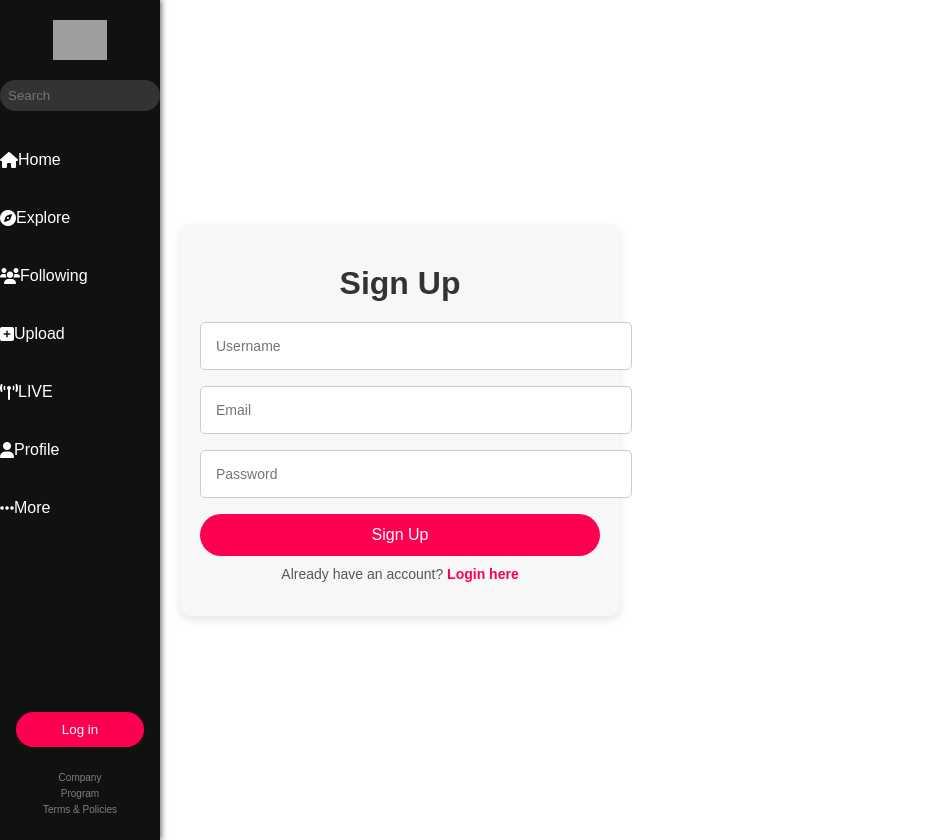
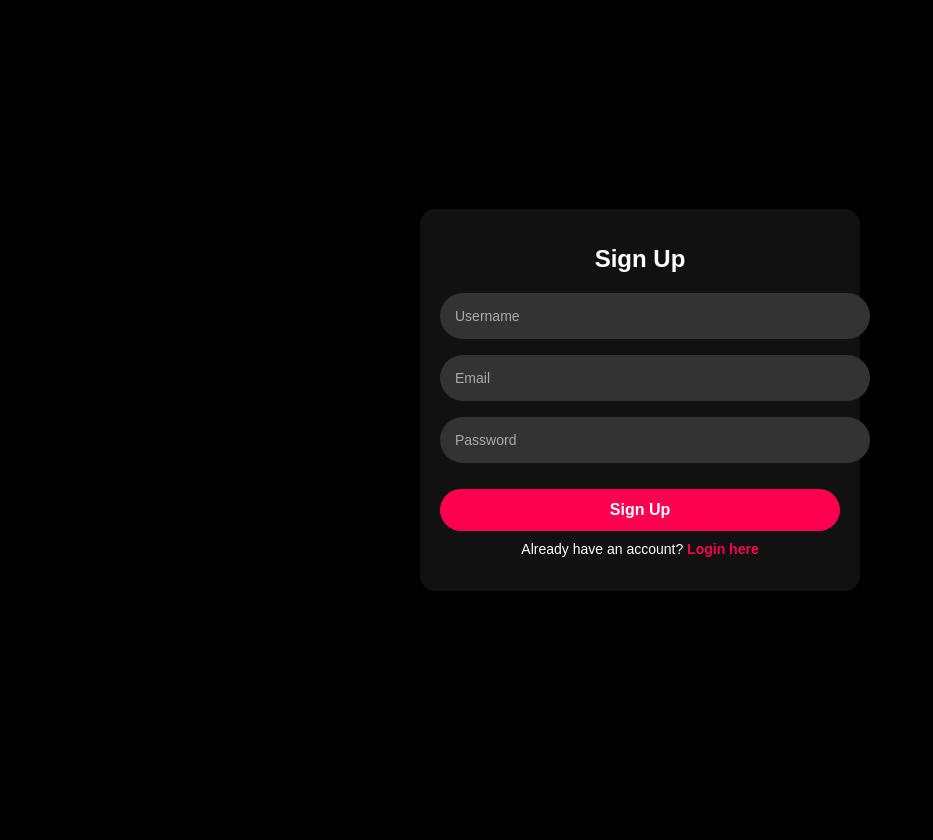
Before and after one commit to RonaldReddy024/desibeatz, a Python web app: template templates/signup.html in a window 1280 px wide. Shown: the whole page, without its empty margins (0-933 px from the left). After the commit the page ends 591 px from the top, so only its background shows below. Run offline with Jinja, Linux system fonts and the light colour scheme; the template is opened without the code that fills it, so the values that code supplies are empty; grey boxes are pictures that could not be loaded.

Commit message:
Update signup.html

```diff
--- a/templates/signup.html
+++ b/templates/signup.html
@@ -6,173 +6,74 @@
   <title>Sign Up | DesiBeats</title>
   <link href="https://cdnjs.cloudflare.com/ajax/libs/font-awesome/6.0.0/css/all.min.css" rel="stylesheet">
   <style>
-    body, html {
+    body {
       margin: 0;
-      padding: 0;
-      font-family: 'Arial', sans-serif;
-      height: 100%;
-      display: flex;
-      background-color: #fff;
-    }
-    .sidebar {
-      position: fixed;
-      top: 0;
-      left: 0;
-      width: 160px;
-      height: 100%;
-      background-color: #111;
-      display: flex;
-      flex-direction: column;
-      align-items: center;
-      padding: 20px 0;
-      box-shadow: 2px 0 5px rgba(0,0,0,0.5);
-    }
-    .logo {
-      display: flex;
-      align-items: center;
-      justify-content: center;
-      margin-bottom: 20px;
-    }
-    .logo img {
-      height: 40px;
-    }
-    .search-container {
-      width: 100%;
-      padding: 0 10px;
-      margin-bottom: 20px;
-    }
-    .search-container input {
-      width: 100%;
-      padding: 8px;
-      border-radius: 20px;
-      border: none;
-      background-color: #333;
-      color: white;
-    }
-    nav {
-      width: 100%;
-      flex-grow: 1;
-      display: flex;
-      flex-direction: column;
-      align-items: center;
-    }
-    nav a {
-      color: white;
-      text-decoration: none;
-      margin: 10px 0;
-      display: flex;
-      align-items: center;
-      width: 100%;
-      padding: 10px 20px;
-      border-radius: 10px;
-    }
-    nav a.active, nav a:hover {
-      background-color: #ff0050;
-    }
-    .login-button {
-      background-color: #ff0050;
-      color: white;
-      border: none;
-      padding: 10px 20px;
-      width: 80%;
-      border-radius: 20px;
-      margin-bottom: 20px;
-      cursor: pointer;
-    }
-    .footer p {
-      color: grey;
-      font-size: 10px;
-      text-align: center;
-      margin: 5px 0;
-    }
-    #content {
-      margin-left: 160px;
-      flex-grow: 1;
+      font-family: Arial, sans-serif;
+      background-color: #000;
       display: flex;
       justify-content: center;
       align-items: center;
       height: 100vh;
-      background-color: #fff;
-      color: #000;
+      color: white;
+    }
+    .container {
+      max-width: 400px;
+      width: 100%;
       padding: 20px;
-    }
-    /* Signup form styling */
-    .signup-form {
-      width: 100%;
-      max-width: 400px;
-      background-color: #f7f7f7;
-      padding: 20px;
-      border-radius: 10px;
-      box-shadow: 0 4px 8px rgba(0,0,0,0.1);
+      background-color: #111;
+      border-radius: 15px;
+      box-shadow: 0 8px 20px rgba(0,0,0,0.5);
       text-align: center;
     }
-    .signup-form h1 {
+    h1 {
+      font-size: 24px;
       margin-bottom: 20px;
-      color: #333;
     }
-    .signup-form input {
+    input[type="text"], input[type="email"], input[type="password"] {
       width: 100%;
       padding: 15px;
       margin-bottom: 16px;
-      border: 1px solid #ccc;
-      border-radius: 5px;
+      border: none;
+      border-radius: 25px;
+      background-color: #333;
+      color: white;
       font-size: 14px;
     }
-    .signup-form button {
+    input::placeholder {
+      color: #aaa;
+    }
+    button {
       background-color: #ff0050;
       color: white;
       border: none;
       padding: 12px;
       font-size: 16px;
+      font-weight: bold;
       border-radius: 25px;
       cursor: pointer;
       width: 100%;
+      margin-top: 10px;
       transition: background-color 0.3s;
     }
-    .signup-form button:hover {
+    button:hover {
       background-color: #e60045;
     }
-    .signup-form p {
+    p {
       margin-top: 10px;
       font-size: 14px;
-      color: #555;
     }
-    .signup-form a {
+    a {
       color: #ff0050;
       text-decoration: none;
       font-weight: bold;
     }
-    .signup-form a:hover {
+    a:hover {
       text-decoration: underline;
     }
   </style>
 </head>
 <body>
-  <div class="sidebar">
-    <div class="logo">
-      <img src="desibeatz_logo.png" alt="DesiBeats">
-    </div>
-    <div class="search-container">
-      <input type="search" placeholder="Search" />
-    </div>
-    <nav>
-      <a href="index.html"><i class="fas fa-home"></i> Home</a>
-      <a href="explore.html"><i class="fas fa-compass"></i> Explore</a>
-      <a href="#"><i class="fas fa-users"></i> Following</a>
-      <a href="upload.html"><i class="fas fa-plus-square"></i> Upload</a>
-      <a href="#"><i class="fas fa-broadcast-tower"></i> LIVE</a>
-      <a href="profile.html"><i class="fas fa-user"></i> Profile</a>
-      <a href="#"><i class="fas fa-ellipsis-h"></i> More</a>
-    </nav>
-    <button class="login-button" onclick="location.href='/login'">Log in</button>
-    <div class="footer">
-      <p>Company</p>
-      <p>Program</p>
-      <p>Terms & Policies</p>
-    </div>
-  </div>
-  <div id="content">
-    <div class="signup-form">
+  <div class="container">
     <h1>Sign Up</h1>
     <form method="POST" action="/signup">
       <input type="text" name="username" placeholder="Username" required>
@@ -182,6 +83,5 @@
     </form>
     <p>Already have an account? <a href="/login">Login here</a></p>
   </div>
-  </div>
 </body>
 </html>
```
Lines whose indentation alone changed are shown as unchanged.
